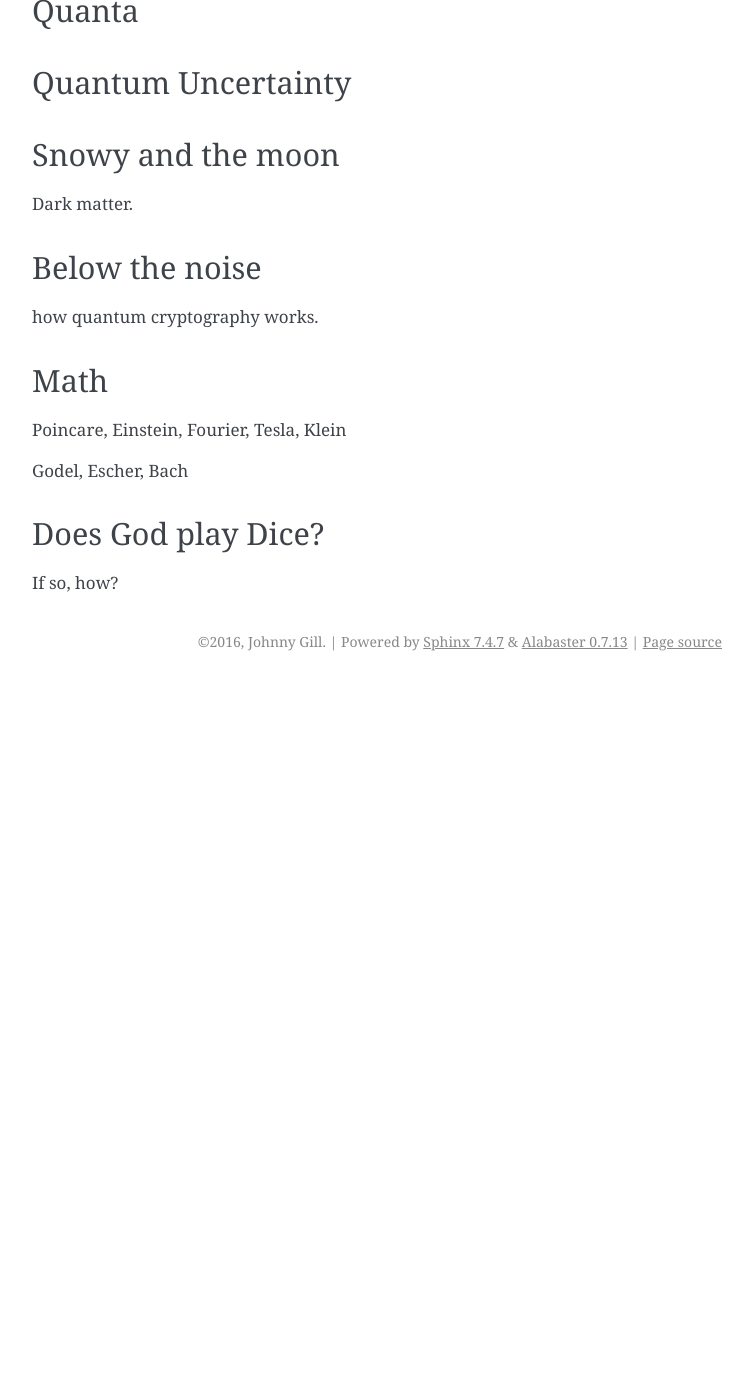
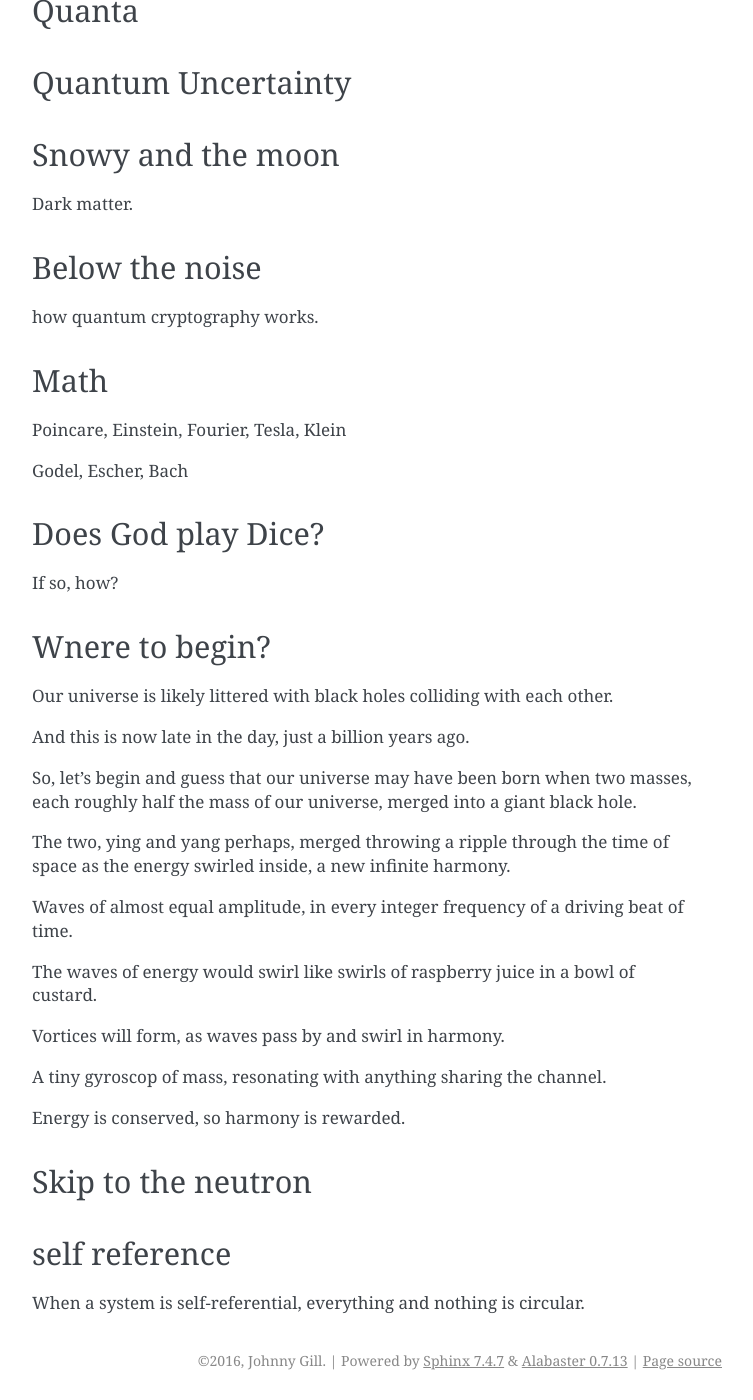
Before and after one commit to openbermuda/karmapi, a Sphinx documentation site: the page built from docs/waves_in_time.rst, in a window 1280 px wide and 1400 px high, scrolled down 1574 px. Shown: the whole window, without its empty margins (388-1141 px from the left). Built offline with Sphinx 7.4.7, drawn with Linux system fonts in a browser that asks for light colours; formulas are drawn with MathJax 3; pages that are not in the unit, such as notebooks, are missing from menus; before the commit the page ends 2255 px from its top, so only the background shows below that; some of the changed text lies outside the part shown.

Commit message:
skip to the neutron

```diff
--- a/docs/waves_in_time.rst
+++ b/docs/waves_in_time.rst
@@ -97,3 +97,42 @@ Does God play Dice?
 ===================
 
 If so, how?
+
+
+Wnere to begin?
+===============
+
+Our universe is likely littered with black holes colliding with each
+other.
+
+And this is now late in the day, just a billion years ago.
+
+So, let's begin and guess that our universe may have been born when
+two masses, each roughly half the mass of our universe, merged into a
+giant black hole.
+
+The two, ying and yang perhaps, merged throwing a ripple through the
+time of space as the energy swirled inside, a new infinite harmony.
+
+Waves of almost equal amplitude, in every integer frequency of a
+driving beat of time.
+
+The waves of energy would swirl like swirls of raspberry juice in a
+bowl of custard.
+
+Vortices will form, as waves pass by and swirl in harmony.
+
+A tiny gyroscop of mass, resonating with anything sharing the
+channel.
+
+Energy is conserved, so harmony is rewarded.
+
+
+Skip to the neutron
+===================
+
+
+self reference
+==============
+
+When a system is self-referential, everything and nothing is circular.
```
